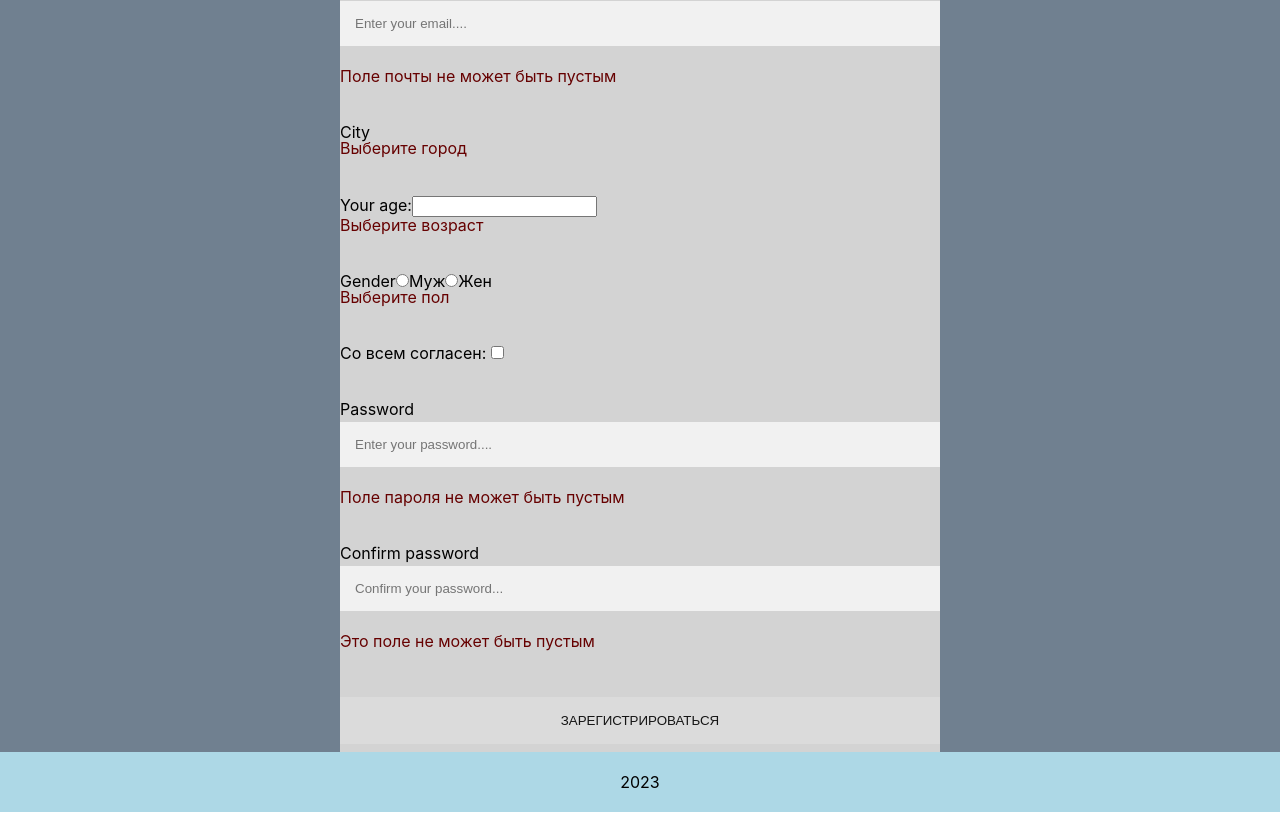
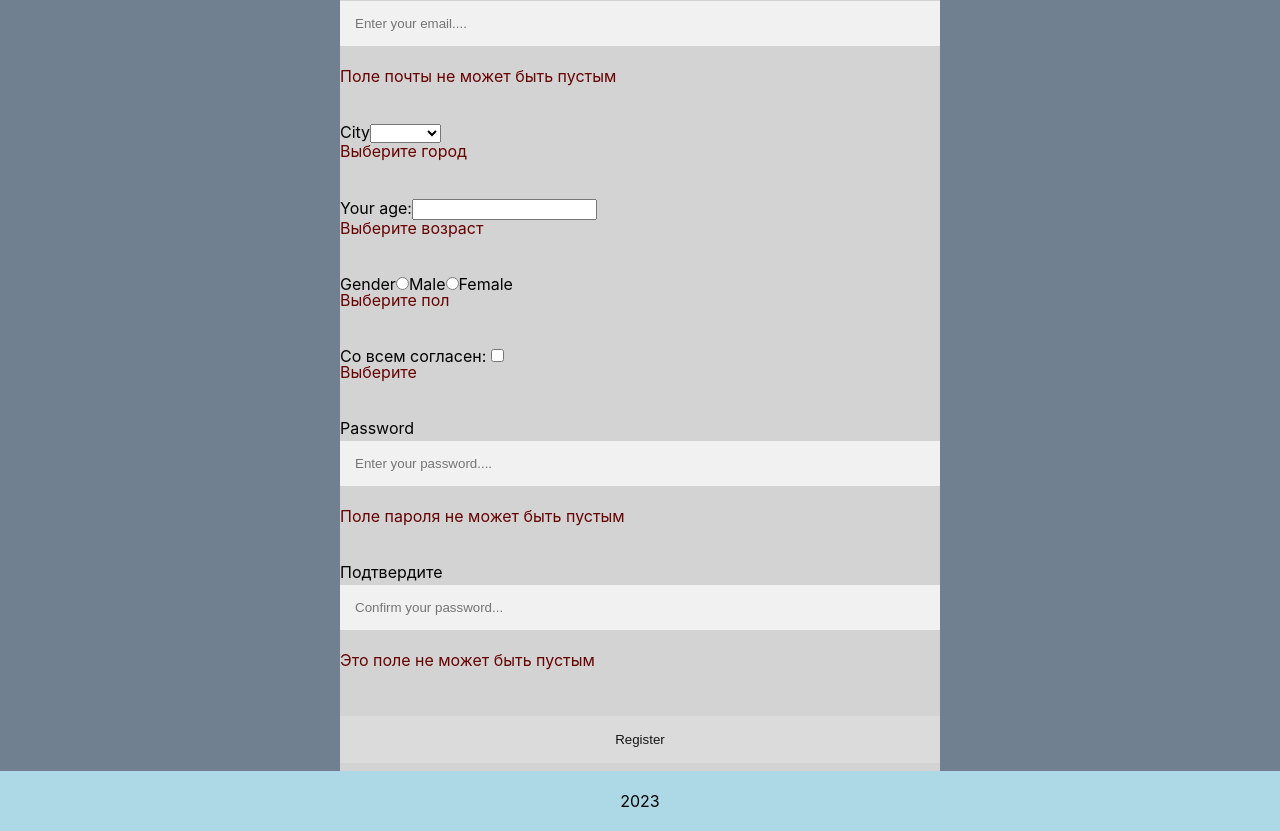
Before and after one commit to strandpunk/mongoDB, a React (Create React App) app in the folder client/: page /signup in a window 1280 px wide. Shown: the part 240-1071 px from the top of the page. Built offline with nearby package versions, Linux system fonts and the light colour scheme; no server answers.

Commit message:
SighUp update

```diff
--- a/client/src/components/SignUp.js
+++ b/client/src/components/SignUp.js
@@ -1,26 +1,25 @@
-import { useContext, useEffect, useState, useId } from "react"
-import { useNavigate } from "react-router"
+import { useContext, useEffect, useState, useId } from "react";
+import { useNavigate } from "react-router";
 import AuthContext from "../context/AuthContext";
-import axios from 'axios'
-import './SignUp.css'
-
+import axios from "axios";
+import "./SignUp.css";
 
 const SignUp = () => {
+  const [name, setName] = useState("");
+  const [email, setEmail] = useState("");
+  const [password, setPassword] = useState("");
+  const [passwordVerify, setPasswordVerify] = useState("");
 
-    const [name, setName] = useState('')
-    const [email, setEmail] = useState('')
-    const [password, setPassword] = useState('')
-    const [passwordVerify, setPasswordVerify] = useState('')
+  const [city, setCity] = useState("");
+  const [gender, setGender] = useState("");
+  const [age, setAge] = useState("");
+  const [checked, setChecked] = useState(false);
 
-    const [city, setCity] = useState('')
-    const [gender, setGender] = useState('')
-    const [age, setAge] = useState('')
-
-    const { getLoggedIn } = useContext(AuthContext)
-    const navigate = useNavigate()
+  const { getLoggedIn } = useContext(AuthContext);
+  const navigate = useNavigate();
 
   async function register(e) {
-        e.preventDefault()
+    e.preventDefault();
 
     try {
       const registerData = {
@@ -30,71 +29,92 @@ const SignUp = () => {
         passwordVerify,
         city,
         gender,
-                age
-            }
+        age,
+      };
 
-            await axios.post('http://localhost:5000/auth/', registerData)
-            navigate('/')
-            getLoggedIn()
+      await axios.post("http://localhost:5000/auth/", registerData);
+      navigate("/");
+      getLoggedIn();
       //console.log(getLoggedIn())
-
     } catch (error) {
       // console.log(error.response.data);
-            const x = error.response.data
-            setFormError(x.errorMessage)
+      const x = error.response.data;
+      setFormError(x.errorMessage);
     }
   }
 
   // VALIDATION
 
-    const [nameError, setNameError] = useState('Это поле не может быть пустым')
-    const [emailError, setEmailError] = useState('Поле почты не может быть пустым')
-    const [passwordError, setPasswordError] = useState('Поле пароля не может быть пустым')
-    const [passwordVerifyError, setPasswordVerifyError] = useState('Это поле не может быть пустым')
+  const [nameError, setNameError] = useState("Это поле не может быть пустым");
+  const [emailError, setEmailError] = useState(
+    "Поле почты не может быть пустым"
+  );
+  const [passwordError, setPasswordError] = useState(
+    "Поле пароля не может быть пустым"
+  );
+  const [passwordVerifyError, setPasswordVerifyError] = useState(
+    "Это поле не может быть пустым"
+  );
 
-    const [cityError, setCityError] = useState('Выберите город')
-    const [genderError, setGenderError] = useState('Выберите пол')
-    const [ageError, setAgeError] = useState('Выберите возраст')
+  const [cityError, setCityError] = useState("Выберите город");
+  const [ageError, setAgeError] = useState("Выберите возраст");
+  const [myCheckboxError, setMyCheckboxError] = useState("Выберите");
+  const [myRadioError, setMyRadioError] = useState("Выберите пол");
 
-
-    const [formValid, setFormValid] = useState(false)
-    const [formError, setFormError] = useState('')
+  const [formValid, setFormValid] = useState(false);
+  const [formError, setFormError] = useState("");
 
   useEffect(() => {
-        if (nameError || emailError || passwordError || passwordVerifyError) {
-            setFormValid(false)
+    if (
+      nameError ||
+      emailError ||
+      passwordError ||
+      passwordVerifyError ||
+      cityError ||
+      ageError ||
+      myCheckboxError ||
+      myRadioError
+    ) {
+      setFormValid(false);
     } else {
-            setFormValid(true)
+      setFormValid(true);
     }
-    }, [nameError, emailError, passwordError, passwordVerifyError])
-
+  }, [
+    nameError,
+    emailError,
+    passwordError,
+    passwordVerifyError,
+    cityError,
+    ageError,
+    myCheckboxError,
+    myRadioError,
+  ]);
 
   const nameHandler = (e) => {
-        setName(e.target.value)
+    setName(e.target.value);
     if (!e.target.value) {
-            setNameError('Это поле не может быть пустым')
+      setNameError("Это поле не может быть пустым");
     } else {
-            setNameError('')
+      setNameError("");
     }
-    }
+  };
 
   const emailHandler = (e) => {
-        setEmail(e.target.value)
-        const re = /^(([^<>()\]\\.,;:\s@"]+(\.[^<>()\]\\.,;:\s@"]+)*)|(".+"))@((\[[0-9]{1,3}\.[0-9]{1,3}\.[0-9]{1,3}\.[0-9]{1,3}])|(([a-zA-Z\-0-9]+\.)+[a-zA-Z]{2,}))$/;
+    setEmail(e.target.value);
+    const re =
+      /^(([^<>()\]\\.,;:\s@"]+(\.[^<>()\]\\.,;:\s@"]+)*)|(".+"))@((\[[0-9]{1,3}\.[0-9]{1,3}\.[0-9]{1,3}\.[0-9]{1,3}])|(([a-zA-Z\-0-9]+\.)+[a-zA-Z]{2,}))$/;
     if (!re.test(String(e.target.value).toLowerCase())) {
-            setEmailError('Некорректная почта')
+      setEmailError("Некорректная почта");
       if (!e.target.value) {
-                setEmailError('Поле почты не может быть пустым')
+        setEmailError("Поле почты не может быть пустым");
       }
     } else {
-            setEmailError('')
+      setEmailError("");
     }
-    }
-
+  };
 
   const passwordHandler = (e) => {
-
-        setPassword(e.target.value)
+    setPassword(e.target.value);
 
     const uppercaseRegExp = /(?=.*?[A-Z])/;
     const lowercaseRegExp = /(?=.*?[a-z])/;
@@ -109,102 +129,207 @@ const SignUp = () => {
     const specialCharPassword = specialCharRegExp.test(e.target.value);
     const minLengthPassword = minLengthRegExp.test(e.target.value);
 
-
     if (passwordLength === 0) {
-            setPasswordError('Password is empty');
+      setPasswordError("Password is empty");
     } else if (!uppercasePassword) {
-            setPasswordError('At least one Uppercase');
+      setPasswordError("At least one Uppercase");
     } else if (!lowercasePassword) {
-            setPasswordError('At least one Lowercase');
+      setPasswordError("At least one Lowercase");
     } else if (!digitsPassword) {
-            setPasswordError('At least one digit');
+      setPasswordError("At least one digit");
     } else if (!specialCharPassword) {
-            setPasswordError('At least one Special Characters');
+      setPasswordError("At least one Special Characters");
     } else if (!minLengthPassword) {
-            setPasswordError('At least minumum 8 characters');
+      setPasswordError("At least minimum 8 characters");
     } else {
-            setPasswordError('');
+      setPasswordError("");
     }
-    }
-
+  };
 
   const confirmPasswordHandler = (e) => {
-
-        setPasswordVerify(e.target.value)
+    setPasswordVerify(e.target.value);
 
     if (e.target.value.length === 0) {
-            setPasswordVerifyError('Это поле не может быть пустым');
-        } else (
-            setPasswordVerifyError('')
-        )
+      setPasswordVerifyError("Это поле не может быть пустым");
+    } else setPasswordVerifyError("");
+  };
+
+  const ageHandler = (e) => {
+    setAge(e.target.value);
+    if (18 > e.target.value || e.target.value > 90) {
+      setAgeError("Вы не можете быть зарегистрированы с таким возрастом");
+    } else {
+      setAgeError("");
     }
+  };
 
+  const genderHandler = (e) => {
+    setGender(e.target.value);
+    if (!e.target.value) {
+      setMyRadioError("Вы должны выбрать пол");
+    } else {
+      setMyRadioError("");
+    }
+  };
+
+  const checkboxHandler = (e) => {
+    if (checked === true) {
+      setChecked(false);
+      setMyCheckboxError("Вы должны принять это");
+    } else {
+      setChecked(true);
+      setMyCheckboxError("");
+    }
+  };
+
+  const cityHandler = (e) => {
+    if (!e.target.value) {
+      setCityError("Выберите город");
+    } else {
+      setCity(e.target.value);
+      setCityError("");
+    }
+  };
 
   const Pass = (e) => {
     if (passwordVerify.length === 0) {
-            setPasswordVerifyError('Это поле не может быть пустым')
+      setPasswordVerifyError("Это поле не может быть пустым");
     } else {
-            setPasswordVerifyError('')
+      setPasswordVerifyError("");
     }
-    }
+  };
 
   const ageInputId = useId();
 
   return (
     <>
-            <div className='form_placer'>
-                <div className='form-wrapper'>
+      <div className="form_placer">
+        <div className="form-wrapper">
           <form onSubmit={register} className="form">
-
-                        <h1 style={{ textAlign: 'center' }}>Регистрация</h1>
-
+            <h1 style={{ textAlign: "center" }}>Register</h1>
             <label>Name</label>
-                        <input onChange={(e) => nameHandler(e)} value={name} name='name' type='text' placeholder='Enter your name....' />
-                        <div style={{ color: '#660000', marginBottom: '40px' }}>{nameError}</div>
+            <input
+              onChange={(e) => nameHandler(e)}
+              value={name}
+              name="name"
+              type="text"
+              placeholder="Enter your name...."
+            />
+            <div style={{ color: "#660000", marginBottom: "40px" }}>
+              {nameError}
+            </div>
 
             <label>Email</label>
-                        <input onChange={(e) => emailHandler(e)} value={email} name='email' type='text' placeholder='Enter your email....' />
-                        <div style={{ color: '#660000', marginBottom: '40px' }}>{emailError}</div>
+            <input
+              onChange={(e) => emailHandler(e)}
+              value={email}
+              name="email"
+              type="text"
+              placeholder="Enter your email...."
+            />
+            <div style={{ color: "#660000", marginBottom: "40px" }}>
+              {emailError}
+            </div>
 
             <label>City</label>
-                        <div style={{ color: '#660000', marginBottom: '40px' }}>{cityError}</div>
+            <select city onChange={(e) => cityHandler(e)}>
+              <option value=""> </option>
+              <option value="Rostov">Ростов</option>
+              <option value="Samara">Самара</option>
+            </select>
+            <div style={{ color: "#660000", marginBottom: "40px" }}>
+              {cityError}
+            </div>
 
             <label htmlFor={ageInputId}>Your age:</label>
-                        <input id={ageInputId} name="age" type="number" />
-                        <div style={{ color: '#660000', marginBottom: '40px' }}>{ageError}</div>
+            <input
+              onChange={(e) => ageHandler(e)}
+              id={ageInputId}
+              name="age"
+              type="number"
+            />
+            <div style={{ color: "#660000", marginBottom: "40px" }}>
+              {ageError}
+            </div>
 
             <label>Gender</label>
             <label>
-                        <input type="radio" name="myRadio" value="option1" />
-                        Муж
+              <input
+                onChange={(e) => genderHandler(e)}
+                type="radio"
+                name="myRadio"
+                value="male"
+              />
+              Male
             </label>
 
             <label>
-                        <input type="radio" name="myRadio" value="option2" />
-                        Жен
+              <input
+                onChange={(e) => genderHandler(e)}
+                type="radio"
+                name="myRadio"
+                value="female"
+              />
+              Female
             </label>
-                        <div style={{ color: '#660000', marginBottom: '40px' }}>{genderError}</div>
+            <div style={{ color: "#660000", marginBottom: "40px" }}>
+              {myRadioError}
+            </div>
 
             <label>
-                            Со всем согласен: <input type="checkbox" name="myCheckbox" />
+              Со всем согласен:{" "}
+              <input
+                onChange={(e) => checkboxHandler(e)}
+                type="checkbox"
+                name="myCheckbox"
+              />
             </label>
-                        <div style={{ color: '#660000', marginBottom: '40px' }}>{formError}</div>
+            <div style={{ color: "#660000", marginBottom: "40px" }}>
+              {myCheckboxError}
+            </div>
 
             <label>Password</label>
-                        <input onChange={(e) => passwordHandler(e)} value={password} name='password' type='password' placeholder='Enter your password....' />
-                        <div style={{ color: '#660000', marginBottom: '40px' }}>{passwordError}</div>
+            <input
+              onChange={(e) => passwordHandler(e)}
+              value={password}
+              name="password"
+              type="password"
+              placeholder="Enter your password...."
+            />
+            <div style={{ color: "#660000", marginBottom: "40px" }}>
+              {passwordError}
+            </div>
 
-                        <label>Confirm password</label>
-                        <input onChange={(e) => confirmPasswordHandler(e)} value={passwordVerify} name='confirmPassword' type='password' placeholder='Confirm your password...' />
-                        <div style={{ color: '#660000', marginBottom: '40px' }}>{passwordVerifyError}</div>
+            <label>Подтвердите </label>
+            <input
+              onChange={(e) => confirmPasswordHandler(e)}
+              value={passwordVerify}
+              name="confirmPassword"
+              type="password"
+              placeholder="Confirm your password..."
+            />
+            <div style={{ color: "#660000", marginBottom: "40px" }}>
+              {passwordVerifyError}
+            </div>
 
-                        <div style={{ color: '#660000', marginBottom: '40px' }}>{formError}</div>
-                        <button onClick={e => { Pass(e) }} disabled={!formValid} type='submit' className='registerbtn'>ЗАРЕГИСТРИРОВАТЬСЯ</button>
+            <div style={{ color: "#660000", marginBottom: "40px" }}>
+              {formError}
+            </div>
+            <button
+              onClick={(e) => {
+                Pass(e);
+              }}
+              disabled={!formValid}
+              type="submit"
+              className="registerbtn"
+            >
+              Register
+            </button>
           </form>
         </div>
       </div>
     </>
-    )
-}
+  );
+};
 
-export default SignUp
+export default SignUp;
```
Also changed, not shown: client/src/components/SignUp.css (+4 -5 lines), client/src/context/AuthContext.js (+11 -11 lines). Lines whose indentation alone changed are shown as unchanged.
